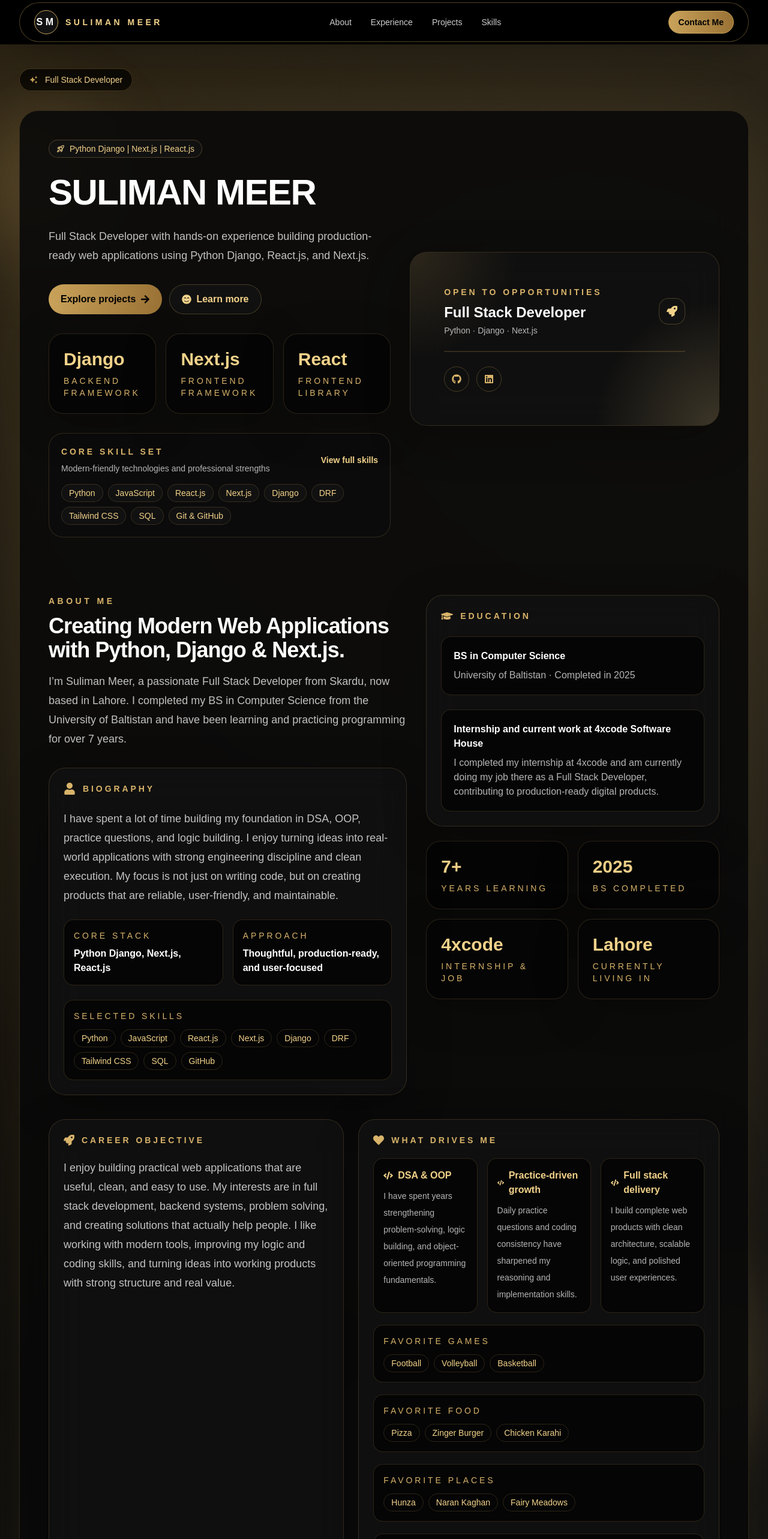
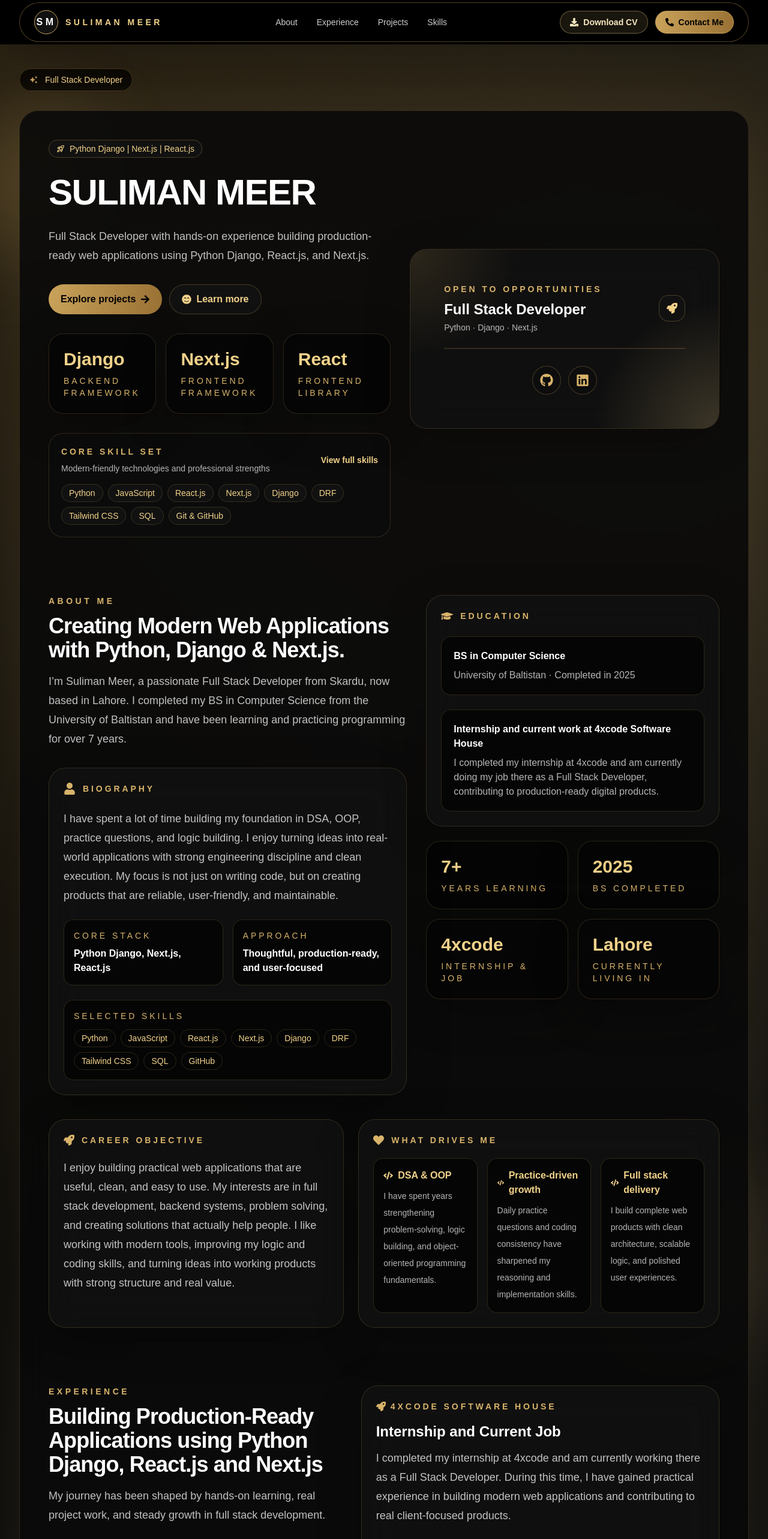
Before and after one commit to sulimanmeersadpara/porfolio, a Next.js app: page / in a window 1280 px wide. Shown: the top 2566 px of the page at 60% size. Built offline with nearby package versions, Linux system fonts and the light colour scheme.

Commit message:
add donwload cv

```diff
--- a/app/about/page.tsx
+++ b/app/about/page.tsx
@@ -103,40 +103,9 @@
               </div>
             ))}
           </div>
-          <div className="rounded-2xl border border-[#C9A25A]/20 bg-[#050505] p-4">
-            <p className="text-sm uppercase tracking-[0.28em] text-[#D8B36A]">Favorite games</p>
-            <div className="mt-3 flex flex-wrap gap-2">
-              {favoriteGames.map((item) => (
-                <span key={item} className="rounded-full border border-[#C9A25A]/20 px-3 py-1 text-sm text-[#F2D28A]">{item}</span>
-              ))}
-            </div>
-          </div>
-          <div className="rounded-2xl border border-[#C9A25A]/20 bg-[#050505] p-4">
-            <p className="text-sm uppercase tracking-[0.28em] text-[#D8B36A]">Favorite food</p>
-            <div className="mt-3 flex flex-wrap gap-2">
-              {favoriteFoods.map((item) => (
-                <span key={item} className="rounded-full border border-[#C9A25A]/20 px-3 py-1 text-sm text-[#F2D28A]">{item}</span>
-              ))}
-            </div>
-          </div>
-          <div className="rounded-2xl border border-[#C9A25A]/20 bg-[#050505] p-4">
-            <p className="text-sm uppercase tracking-[0.28em] text-[#D8B36A]">Favorite places</p>
-            <div className="mt-3 flex flex-wrap gap-2">
-              {favoritePlaces.map((item) => (
-                <span key={item} className="rounded-full border border-[#C9A25A]/20 px-3 py-1 text-sm text-[#F2D28A]">{item}</span>
-              ))}
-            </div>
-          </div>
-          <div className="rounded-2xl border border-[#C9A25A]/20 bg-[#050505] p-4">
-            <p className="text-sm uppercase tracking-[0.28em] text-[#D8B36A]">Favorite personalities</p>
-            <div className="mt-4 flex flex-wrap gap-2">
-              {personalities.map((person) => (
-                <span key={person.name} className="rounded-full border border-[#C9A25A]/20 px-3 py-2 text-sm text-white/80">
-                  {person.name} · {person.role}
-                </span>
-              ))}
-            </div>
-          </div>
+
+
+
         </GlassCard>
       </div>
     </section>
--- a/app/components/site-header.tsx
+++ b/app/components/site-header.tsx
@@ -2,8 +2,8 @@
 
 import Link from "next/link";
 import { useEffect, useState } from "react";
-import { FaBars, FaEnvelope, FaTimes } from "react-icons/fa";
-
+import { FaBars, FaDownload, FaEnvelope, FaTimes } from "react-icons/fa";
+import { FaPhone } from "react-icons/fa";
 const navItems = [
   { href: "#about", label: "About" },
   { href: "#experience", label: "Experience" },
@@ -52,9 +52,20 @@
         </div>
 
         <div className="flex items-center gap-3">
-          <Link href="#contact" className="hidden rounded-full border border-[#C9A25A] bg-gradient-to-r from-[#C9A25A] to-[#9A7235] px-4 py-2 text-sm font-semibold text-black transition duration-300 hover:-translate-y-0.5 hover:shadow-[0_10px_35px_rgba(201,162,90,0.25)] sm:inline-flex">
-            Contact Me
-          </Link>
+          <a
+            href="/SulimanMeerCV.pdf"
+            download="SulimanMeerCV.pdf"
+            className="hidden rounded-full border border-[#F2D28A]/40 bg-[#F2D28A]/10 px-4 py-2 text-sm font-semibold text-[#F7E7BF] transition duration-300 hover:-translate-y-0.5 hover:border-[#F2D28A] hover:bg-[#F2D28A]/15 sm:inline-flex"
+          >
+            <span className="inline-flex items-center gap-2"><FaDownload /> Download CV</span>
+          </a>
+        <Link
+  href="#contact"
+  className="hidden rounded-full border border-[#C9A25A] bg-gradient-to-r from-[#C9A25A] to-[#9A7235] px-4 py-2 text-sm font-semibold text-black transition duration-300 hover:-translate-y-0.5 hover:shadow-[0_10px_35px_rgba(201,162,90,0.25)] sm:inline-flex flex items-center gap-2"
+>
+  <FaPhone className="scale-x-[-1]" />
+  Contact Me
+</Link>
           <button
             type="button"
             onClick={() => setMenuOpen((prev) => !prev)}
@@ -90,9 +101,19 @@
           </div>
           <div className="mt-10 rounded-3xl border border-[#C9A25A]/20 bg-[#111111] p-5 text-white">
             <p className="text-sm uppercase tracking-[0.28em] text-[#D8B36A]">Available for new projects</p>
-            <Link href="#contact" onClick={() => setMenuOpen(false)} className="mt-3 inline-flex items-center gap-2 rounded-full bg-gradient-to-r from-[#C9A25A] to-[#9A7235] px-4 py-2 font-semibold text-black">
-              <FaEnvelope /> Start a conversation
-            </Link>
+            <div className="mt-3 flex flex-col gap-3 sm:flex-row">
+              <Link href="#contact" onClick={() => setMenuOpen(false)} className="inline-flex items-center justify-center gap-2 rounded-full bg-gradient-to-r from-[#C9A25A] to-[#9A7235] px-4 py-2 font-semibold text-black">
+                <FaEnvelope /> Start a conversation
+              </Link>
+              <a
+                href="/SulimanMeerCV.pdf"
+                download="SulimanMeerCV.pdf"
+                onClick={() => setMenuOpen(false)}
+                className="inline-flex items-center justify-center gap-2 rounded-full border border-[#F2D28A]/40 bg-[#F2D28A]/10 px-4 py-2 font-semibold text-[#F7E7BF]"
+              >
+                <FaDownload /> Download CV
+              </a>
+            </div>
           </div>
         </div>
       ) : null}
--- a/app/page.tsx
+++ b/app/page.tsx
@@ -2,7 +2,8 @@
 
 import Link from "next/link";
 import { motion } from "framer-motion";
-import { FaArrowRight, FaGithub, FaLinkedin, FaRocket, FaSmileBeam } from "react-icons/fa";
+import { FaArrowRight, FaDownload, FaGithub, FaLinkedin, FaRocket, FaSmileBeam } from "react-icons/fa";
+import { FaPhone } from "react-icons/fa";
 import { PortfolioShell, GlassCard, PagePill, StatCard } from "./components/portfolio-shell";
 import { AboutSection } from "./about/page";
 import { ExperienceSection } from "./experience/page";
@@ -19,6 +20,8 @@
 const skillsPreview = ["Python", "JavaScript", "React.js", "Next.js", "Django", "DRF", "Tailwind CSS", "SQL", "Git & GitHub"];
 
 export default function Home() {
+  const cvUrl = "/SulimanMeerCV.pdf";
+
   return (
     <PortfolioShell title="" eyebrow="Full Stack Developer">
       <div className="grid gap-8 lg:grid-cols-[1.05fr_0.95fr] lg:items-center w-full">
@@ -37,8 +40,11 @@
               <Link href="#about" className="inline-flex min-w-0 w-full max-w-full items-center justify-center gap-2 rounded-full border border-[#C9A25A]/30 bg-[#111111] px-5 py-3 font-semibold text-[#F2D28A] transition duration-300 hover:-translate-y-0.5 hover:border-[#F2D28A] sm:w-auto">
                 <FaSmileBeam /> Learn more
               </Link>
+
             </div>
           </div>
+
+
 
           <div className="grid gap-4 sm:grid-cols-3">
             {stats.map((stat) => (
@@ -88,12 +94,27 @@
                 />
               </div>
               <div className="flex items-center gap-3">
-                <a href="https://github.com/sulimanmeersadpara" target="_blank" rel="noreferrer" className="rounded-full border border-[#C9A25A]/30 p-3 text-[#D8B36A] transition hover:border-[#F2D28A] hover:text-[#F2D28A]">
-                  <FaGithub />
-                </a>
-                <a href="https://www.linkedin.com/in/salman-meer-07b48b365/" target="_blank" rel="noreferrer" className="rounded-full border border-[#C9A25A]/30 p-3 text-[#D8B36A] transition hover:border-[#F2D28A] hover:text-[#F2D28A]">
-                  <FaLinkedin />
-                </a>
+
+                 <div className="flex flex-wrap w-full justify-center items-center gap-3 pt-1">
+            <a
+              href="https://github.com/sulimanmeersadpara"
+              target="_blank"
+              rel="noreferrer"
+              className="flex h-12 w-12 items-center justify-center rounded-full border border-[#C9A25A]/30 bg-[#0D0D0D] text-[#D8B36A] transition duration-300 hover:-translate-y-0.5 hover:border-[#F2D28A] hover:text-[#F2D28A] hover:shadow-[0_12px_30px_rgba(242,210,138,0.18)]"
+              aria-label="GitHub"
+            >
+              <FaGithub size={22} />
+            </a>
+            <a
+              href="https://www.linkedin.com/in/salman-meer-07b48b365/"
+              target="_blank"
+              rel="noreferrer"
+              className="flex h-12 w-12 items-center justify-center rounded-full border border-[#C9A25A]/30 bg-[#0D0D0D] text-[#D8B36A] transition duration-300 hover:-translate-y-0.5 hover:border-[#F2D28A] hover:text-[#F2D28A] hover:shadow-[0_12px_30px_rgba(242,210,138,0.18)]"
+              aria-label="LinkedIn"
+            >
+              <FaLinkedin size={22} />
+            </a>
+          </div>
               </div>
             </div>
           </GlassCard>
```
Also changed, not shown: 1 other file (tests, documents, lock files or other folders).
